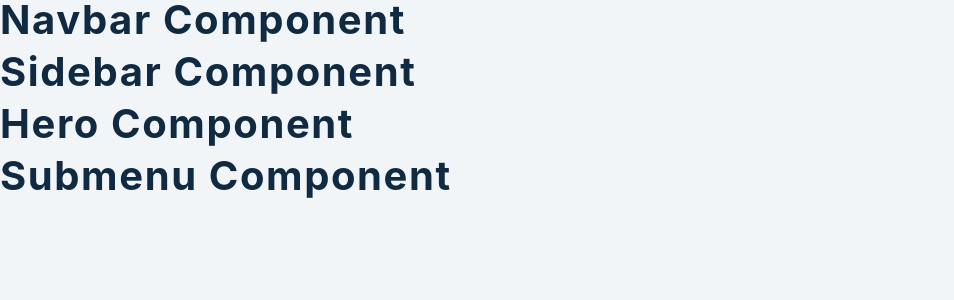
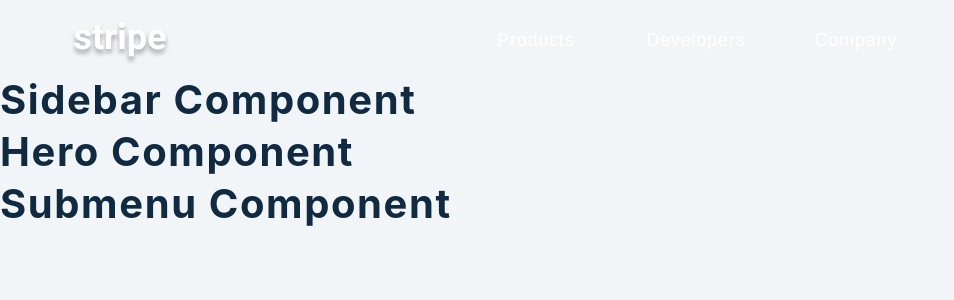
Before and after one commit to richardsavala/react-stripe-menu, a React (Create React App) app: page / in a window 1280 px wide. Shown: the top 300 px of the page, without its empty margins (0-954 px from the left). Built offline with nearby package versions, Linux system fonts and the light colour scheme.

Commit message:
Add files via upload
stripe - navbar
in Navbar.js added variables openSidebar, openSubmenu, and closeSubmenu
set up logo, products link, developers link, and company link

```diff
--- a/src/Navbar.js
+++ b/src/Navbar.js
@@ -1,9 +1,33 @@
 import React from "react";
 import logo from "./images/logo.svg";
 import { FaBars } from "react-icons/fa";
+import { useGlobalContext } from "./context";
 
 const Navbar = () => {
-  return <h2>navbar component </h2>;
+  const { openSidebar, openSubmenu, closeSubmenu } = useGlobalContext();
+  return (
+    <nav className="nav">
+      <div className="nav-center">
+        <div className="nav-header">
+          <img src={logo} className="nav-logo" alt="stripe" />
+          <button className="btn toggle-btn" onClick={openSidebar}>
+            <FaBars />
+          </button>
+        </div>
+        <ul className="nav-links">
+          <li>
+            <button className="link-btn">products</button>
+          </li>
+          <li>
+            <button className="link-btn">developers</button>
+          </li>
+          <li>
+            <button className="link-btn">company</button>
+          </li>
+        </ul>
+      </div>
+    </nav>
+  );
 };
 
 export default Navbar;
```
